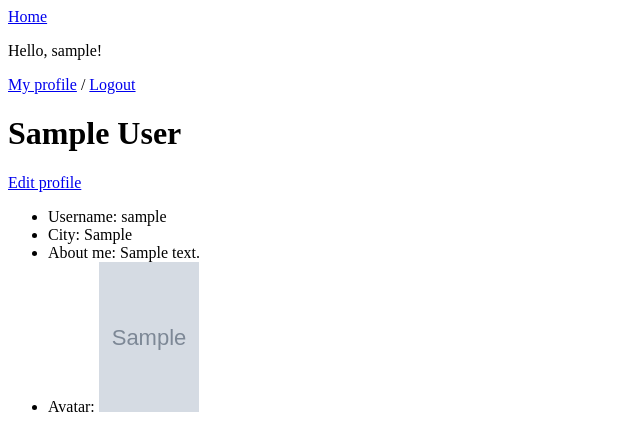
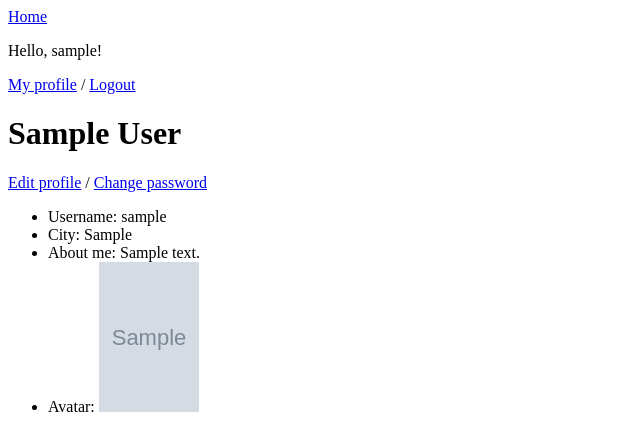
Before and after one commit to dfesenko/django-forum, a Django app: page /users/1/ in a window 1280 px wide. Shown: the top 431 px of the page, without its empty margins (0-640 px from the left). Run offline with Django 3.2, Linux system fonts and the light colour scheme; a user stored in the database is signed in; tables that the repository leaves empty hold one stand-in row (values such as "Sample post"); grey boxes marked "Sample" are stand-in pictures.

Commit message:
Add password change functionality for authenticated users.

```diff
--- a/forum/discussions/templates/discussions/user_profile.html
+++ b/forum/discussions/templates/discussions/user_profile.html
@@ -9,7 +9,8 @@
 
 {% if request.user.is_authenticated and request.user.pk == user.pk %}
 
-    <a href="{% url 'discussions:edit_profile' %}">Edit profile</a>
+    <a href="{% url 'discussions:edit_profile' %}">Edit profile</a> /
+    <a href="{% url 'discussions:password_change' %}">Change password</a>
 
 {% endif %}
 
--- a/forum/discussions/urls.py
+++ b/forum/discussions/urls.py
@@ -3,7 +3,7 @@ from django.urls import reverse_lazy
 
 from . import views
 from django.contrib.auth.views import LoginView, LogoutView, PasswordResetView, PasswordResetConfirmView, \
-    PasswordResetDoneView, PasswordResetCompleteView
+    PasswordResetCompleteView, PasswordChangeView
 
 app_name = 'discussions'
 urlpatterns = [
@@ -16,10 +16,17 @@ urlpatterns = [
                                     success_url=reverse_lazy('discussions:password_reset_done')),
          name='password_reset'),
     path('password_reset_done/', views.UserPasswordResetDoneView.as_view(), name='password_reset_done'),
+
     path('password_reset_confirm/<uidb64>/<token>/', PasswordResetConfirmView.as_view(
                                                     success_url=reverse_lazy('discussions:password_reset_complete')),
          name='password_reset_confirm'),
     path('password_reset_complete/', PasswordResetCompleteView.as_view(), name='password_reset_complete'),
+
+    path('password_change/', PasswordChangeView.as_view(
+                                    success_url=reverse_lazy('discussions:password_change_done')),
+         name='password_change'),
+    path('password_change_done/', views.UserPasswordChangeDoneView.as_view(), name='password_change_done'),
+
     path('users/edit_profile/', views.UserPageEditView.as_view(), name='edit_profile'),
     path('userpage/', views.UserPageView.as_view(), name='userpage'),
 ]
--- a/forum/discussions/views.py
+++ b/forum/discussions/views.py
@@ -5,7 +5,7 @@ from django.views.generic.base import View
 
 from django.contrib.auth.models import User
 from django.contrib.auth.forms import UserCreationForm
-from django.contrib.auth.views import PasswordResetDoneView
+from django.contrib.auth.views import PasswordResetDoneView, PasswordChangeDoneView
 from django.contrib.auth.mixins import UserPassesTestMixin
 from django.contrib.auth import login, authenticate
 from django.shortcuts import render, redirect
@@ -117,3 +117,17 @@ class UserPasswordResetDoneView(UserPassesTestMixin, PasswordResetDoneView):
 
         allow_access = is_prev_page_was_passw_reset and not self.request.user.is_authenticated
         return allow_access
+
+
+class UserPasswordChangeDoneView(UserPassesTestMixin, PasswordChangeDoneView):
+    login_url = reverse_lazy('discussions:index')
+
+    def test_func(self):
+        prev_page = self.request.META.get('HTTP_REFERER')
+        if prev_page:
+            is_prev_page_was_passw_change = '/password_change/' in prev_page
+        else:
+            return False
+
+        allow_access = is_prev_page_was_passw_change and self.request.user.is_authenticated
+        return allow_access
```
Also changed, not shown: forum/discussions/templates/registration/password_change_done.html (added, +7 -0 lines), forum/discussions/templates/registration/password_change_form.html (added, +12 -0 lines).
